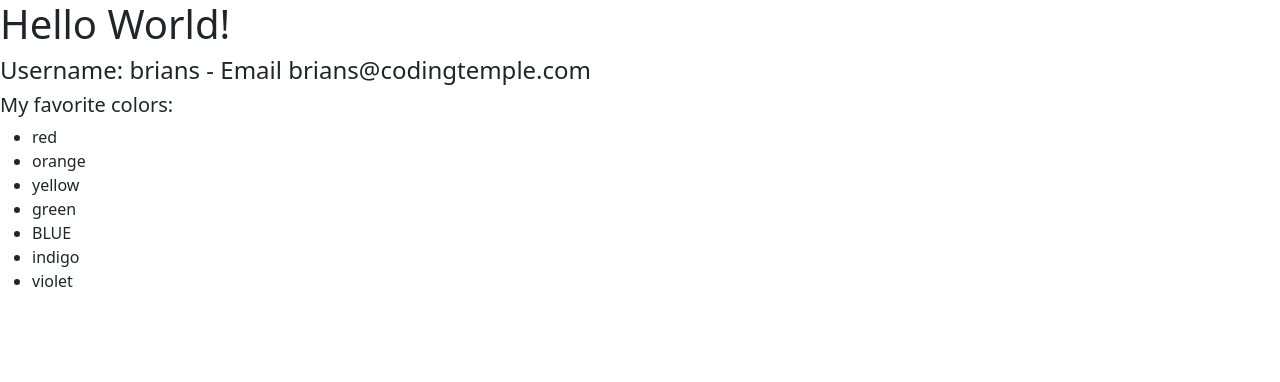
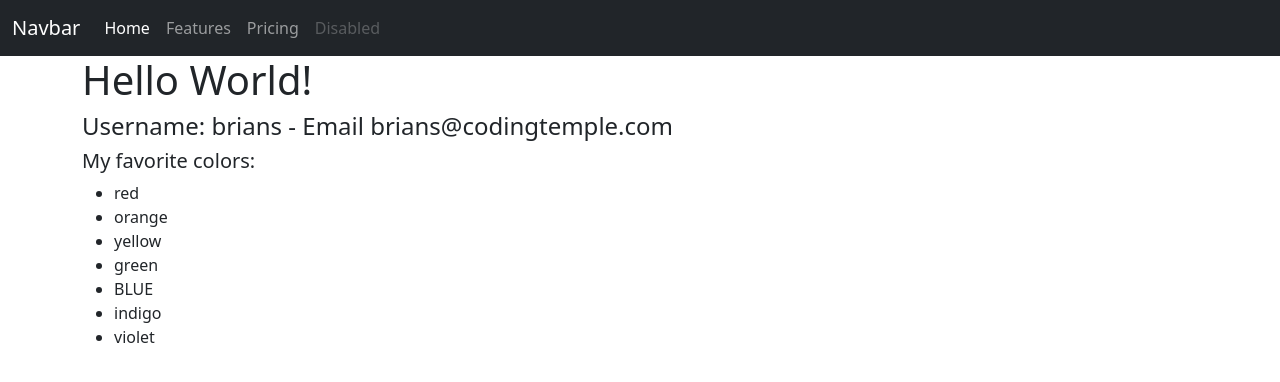
Before and after one commit to ibsy000/week6_intro_to_flask, a Flask app: page / in a window 1280 px wide. Shown: the top 382 px of the page. Run offline with Flask 2, Linux system fonts and the light colour scheme; some libraries are stand-ins or nearby versions.

Commit message:
added navbar

```diff
--- a/app/templates/index.html
+++ b/app/templates/index.html
@@ -11,6 +11,27 @@
         <title>Intro To Flask</title>
     </head>
     <body>
+        <!-- Navbar Goes Here -->
+        <nav class="navbar navbar-expand-lg navbar-dark bg-dark">
+            <div class="container-fluid">
+                <a class="navbar-brand" href="#">Navbar</a>
+                <button class="navbar-toggler" type="button" data-bs-toggle="collapse" data-bs-target="#navbarNavAltMarkup" aria-controls="navbarNavAltMarkup" aria-expanded="false" aria-label="Toggle navigation">
+                <span class="navbar-toggler-icon"></span>
+                </button>
+                <div class="collapse navbar-collapse" id="navbarNavAltMarkup">
+                <div class="navbar-nav">
+                    <a class="nav-link active" aria-current="page" href="#">Home</a>
+                    <a class="nav-link" href="#">Features</a>
+                    <a class="nav-link" href="#">Pricing</a>
+                    <a class="nav-link disabled" href="#" tabindex="-1" aria-disabled="true">Disabled</a>
+                </div>
+                </div>
+            </div>
+        </nav>
+
+        <!-- Start Container -->
+        <div class="container">
+
             <h1>Hello World!</h1>
 
             <h4>Username: {{ user['username'] }} - Email {{ user['email'] }}</h4>
@@ -26,6 +47,10 @@
                 {% endfor %}
             </ul>
 
+        </div>
+
+
+
         <script src="https://cdnjs.cloudflare.com/ajax/libs/popper.js/2.9.2/umd/popper.min.js"></script>
         <script src="https://cdnjs.cloudflare.com/ajax/libs/twitter-bootstrap/5.1.0/js/bootstrap.min.js"></script>
     </body>
```
Lines whose indentation alone changed are shown as unchanged.
